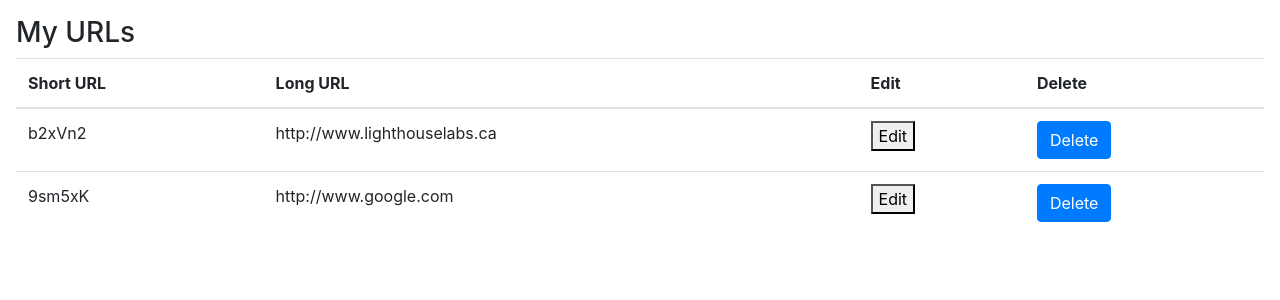
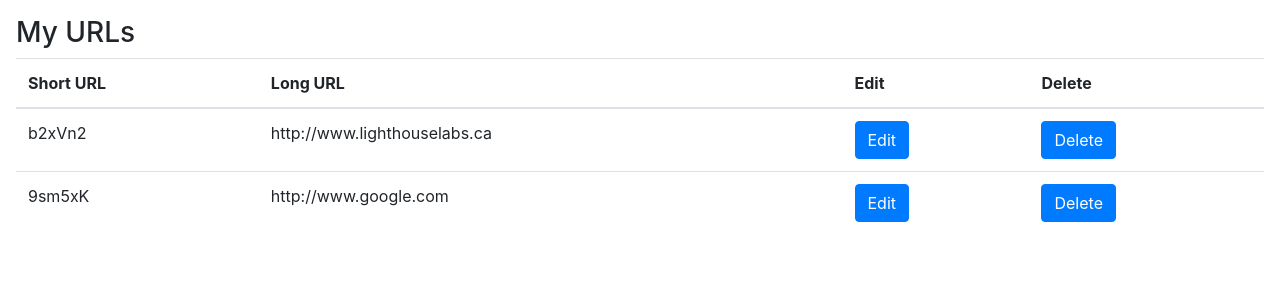
Before and after one commit to claraisley/tinyapp, a Node server app: page /urls in a window 1280 px wide. Shown: the part 56-356 px from the top of the page. Run offline with Node 20, Linux system fonts and the light colour scheme; some libraries are stand-ins or nearby versions.

Commit message:
Styled button so that it looked the same as the delete button

```diff
--- a/views/urls_index.ejs
+++ b/views/urls_index.ejs
@@ -30,7 +30,7 @@
 
             <td><%= urls[url] %></td>
             <td>
-                <button onclick="window.location.href = 'urls/<%= url %>'">Edit</button>
+                <button type="submit" class="btn btn-primary" onclick="window.location.href = 'urls/<%= url %>'">Edit</button>
 
             </td>
             <td>
```
